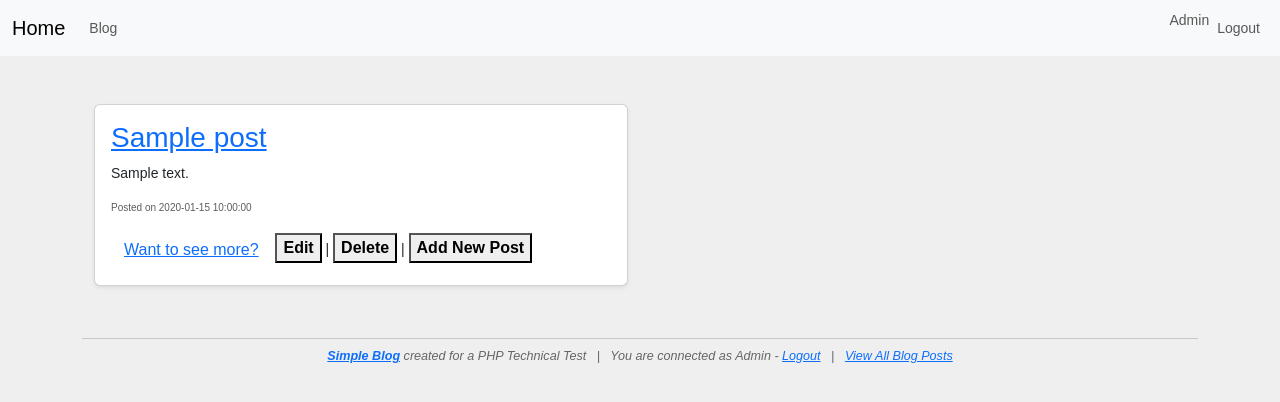
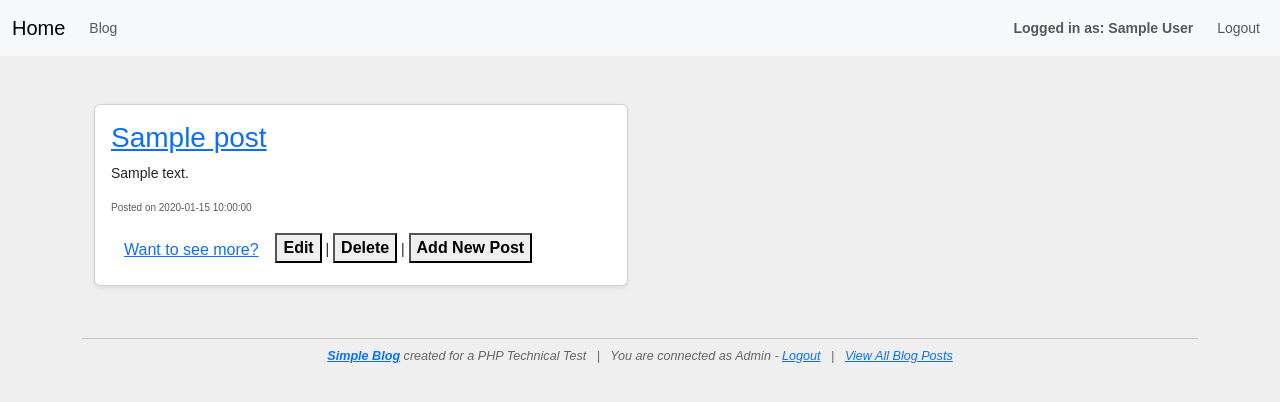
Before and after one commit to tcardo06/php_blog_mvc, a PHP site: page /index.php?p=User in a window 1280 px wide. Shown: the top 402 px of the page. Run offline with PHP 8.4, Linux system fonts and the light colour scheme; the visitor is signed in with stand-in values (Sample User, id 1); tables that the repository leaves empty hold one stand-in row (values such as "Sample post").

Commit message:
user now have a name + display username

```diff
--- a/Controller/User.php
+++ b/Controller/User.php
@@ -6,7 +6,7 @@ class User extends Blog
 {
     public function register()
     {
-        if (isset($_POST['email'], $_POST['password'], $_POST['confirm_password']))
+        if (isset($_POST['name'], $_POST['email'], $_POST['password'], $_POST['confirm_password']))
         {
             if ($_POST['password'] !== $_POST['confirm_password']) {
                 $this->oUtil->sErrMsg = 'Passwords do not match!';
@@ -20,8 +20,9 @@ class User extends Blog
                 } else {
                     // Hash the password and create the user
                     $sHashPassword = password_hash($_POST['password'], PASSWORD_BCRYPT);
-                    $this->oModel->register($_POST['email'], $sHashPassword);
+                    $this->oModel->register($_POST['name'], $_POST['email'], $sHashPassword);
                     $_SESSION['is_logged'] = 1; // Log the user in
+                    $_SESSION['name'] = $_POST['name']; // Store the user's name
                     $_SESSION['role'] = 'user'; // Default role is 'user' for basic users
                     header('Location: ' . ROOT_URL . '?p=blog&a=all');
                     exit;
@@ -44,6 +45,7 @@ class User extends Blog
             {
                 // Set session values for login
                 $_SESSION['is_logged'] = 1;
+                $_SESSION['name'] = $oUser->name; // Store user's name in the session
                 $_SESSION['role'] = $oUser->role; // 'admin' or 'user'
 
                 // Redirect based on user role
--- a/View/inc/header.php
+++ b/View/inc/header.php
@@ -10,7 +10,6 @@
 <body>
   <nav class="navbar navbar-expand-lg navbar-light bg-light">
       <div class="container-fluid">
-            <!-- Home button -->
           <a class="navbar-brand" href="<?=ROOT_URL?>">Home</a>
 
           <button class="navbar-toggler" type="button" data-bs-toggle="collapse" data-bs-target="#navbarNav" aria-controls="navbarNav" aria-expanded="false" aria-label="Toggle navigation">
@@ -19,14 +18,12 @@
 
           <div class="collapse navbar-collapse" id="navbarNav">
               <ul class="navbar-nav">
-                    <!-- Blog page link -->
                   <li class="nav-item">
                       <a class="nav-link" href="<?=ROOT_URL?>?p=blog">Blog</a>
                   </li>
               </ul>
               <ul class="navbar-nav ms-auto">
                   <?php if (!isset($_SESSION['is_logged'])): ?>
-                        <!-- Show login and register if the user is not logged in -->
                       <li class="nav-item">
                           <a class="nav-link" href="<?=ROOT_URL?>?p=user&a=login">Login</a>
                       </li>
@@ -34,13 +31,10 @@
                           <a class="nav-link" href="<?=ROOT_URL?>?p=user&a=register">Register</a>
                       </li>
                   <?php else: ?>
-                        <!-- Show logout and user role if logged in -->
-                        <li class="nav-item">
-                            <span class="navbar-text">
-                                <?= $_SESSION['role'] === 'admin' ? 'Admin' : 'User' ?>
+                      <li class="nav-item d-flex align-items-center">
+                          <span class="navbar-text me-3">
+                              <strong>Logged in as: <?= isset($_SESSION['name']) ? htmlspecialchars($_SESSION['name']) : 'User'; ?></strong>
                           </span>
-                        </li>
-                        <li class="nav-item">
                           <a class="nav-link" href="<?=ROOT_URL?>?p=admin&a=logout">Logout</a>
                       </li>
                   <?php endif; ?>
--- a/View/register.php
+++ b/View/register.php
@@ -5,6 +5,11 @@
     <div class="col-md-4">
         <form action="" method="post" class="border p-4 bg-white shadow-sm rounded">
             <h2 class="text-center mb-4">Register</h2>
+
+            <div class="mb-3">
+                <label for="name" class="form-label">Name:</label>
+                <input type="text" name="name" id="name" class="form-control" required="required" />
+            </div>
 
             <div class="mb-3">
                 <label for="email" class="form-label">Email:</label>
```
Also changed, not shown: Model/User.php (+4 -3 lines). Lines whose indentation alone changed are shown as unchanged.
